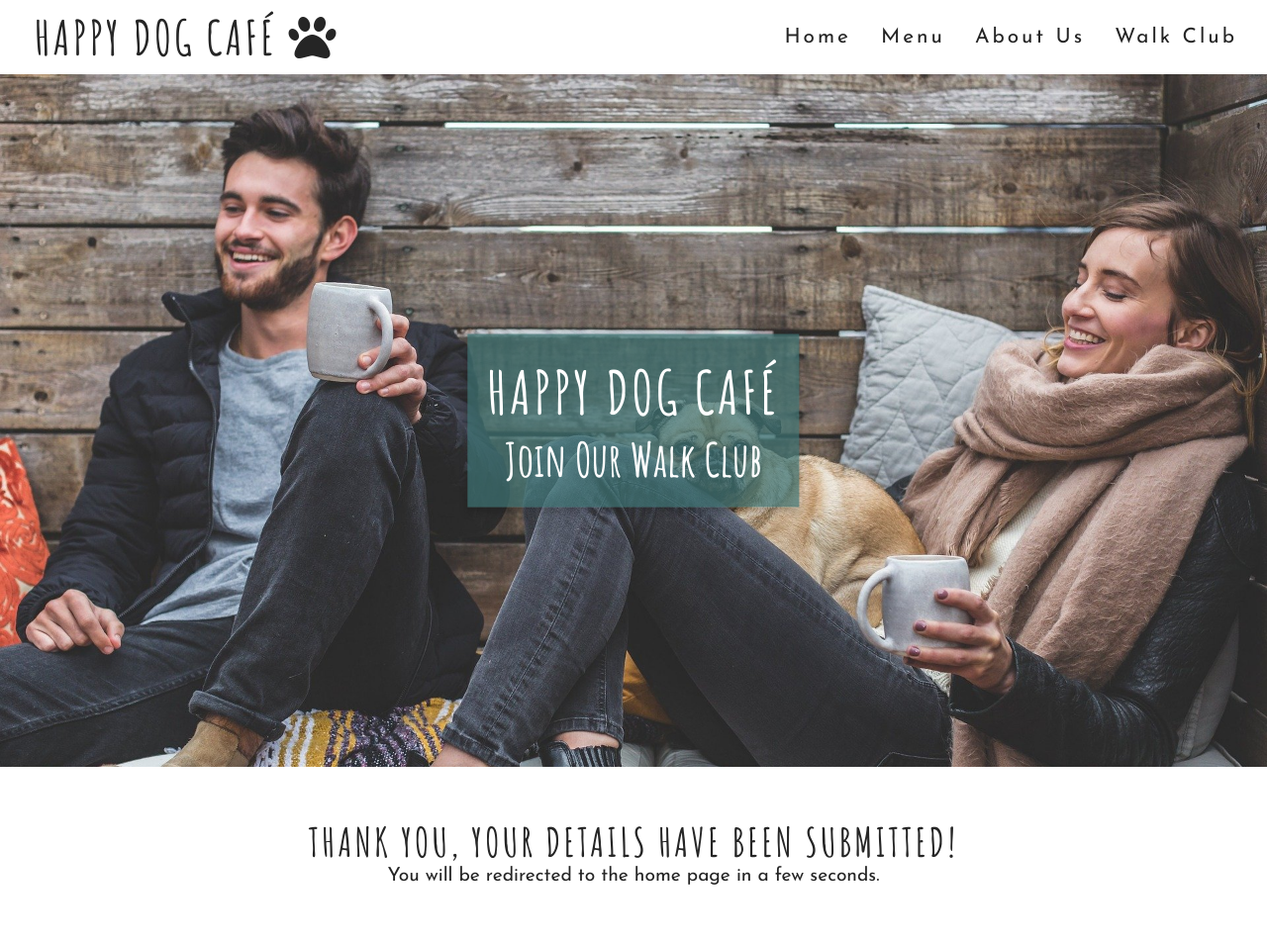
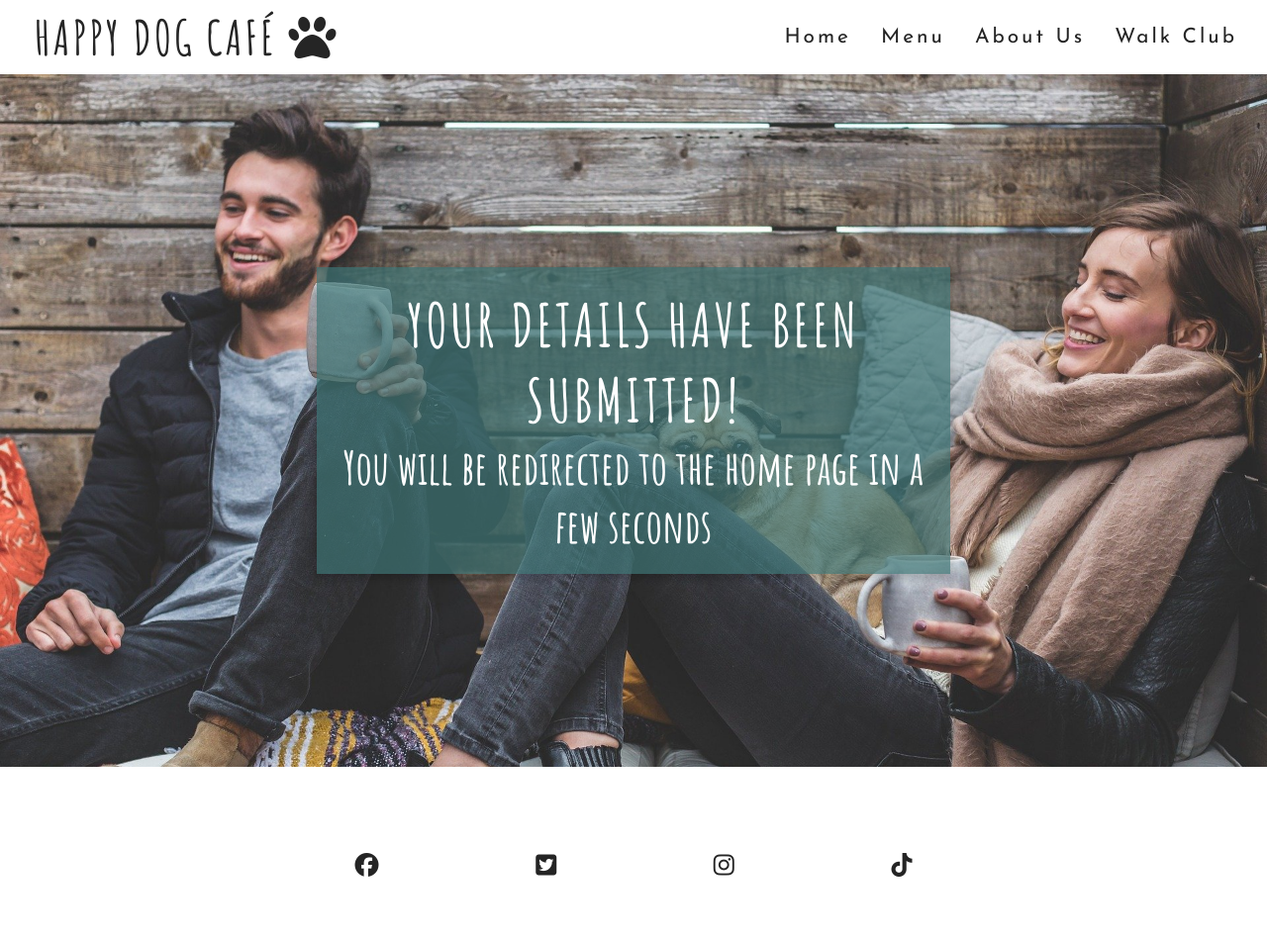
Before and after one commit to adamgilroy22/happy-dog-cafe, a plain HTML site: page confirmation.html in a window 1280 px wide. Shown: the top 953 px of the page at 99% size. Drawn offline with Linux system fonts and the light colour scheme.

Commit message:
Change hero image text on confirmation page

```diff
--- a/confirmation.html
+++ b/confirmation.html
@@ -33,15 +33,9 @@
     <section id="outer-main">
         <div id="main-image"></div>
         <div id="main-image-text">
-            <h2>Happy Dog Café</h2>
-            <h3>Join Our Walk Club</h3>
+            <h2>Your Details Have Been Submitted!</h2>
+            <h3>You will be redirected to the home page in a few seconds</h3>
         </div>
-    </section>
-
-    <!--Begin Confirmation Text Section-->
-    <section id="confirmation">
-        <h2>Thank You, Your Details Have Been Submitted!</h2>
-        <p>You will be redirected to the home page in a few seconds.</p>
     </section>
 
     <!--Begin Footer Section-->
```
